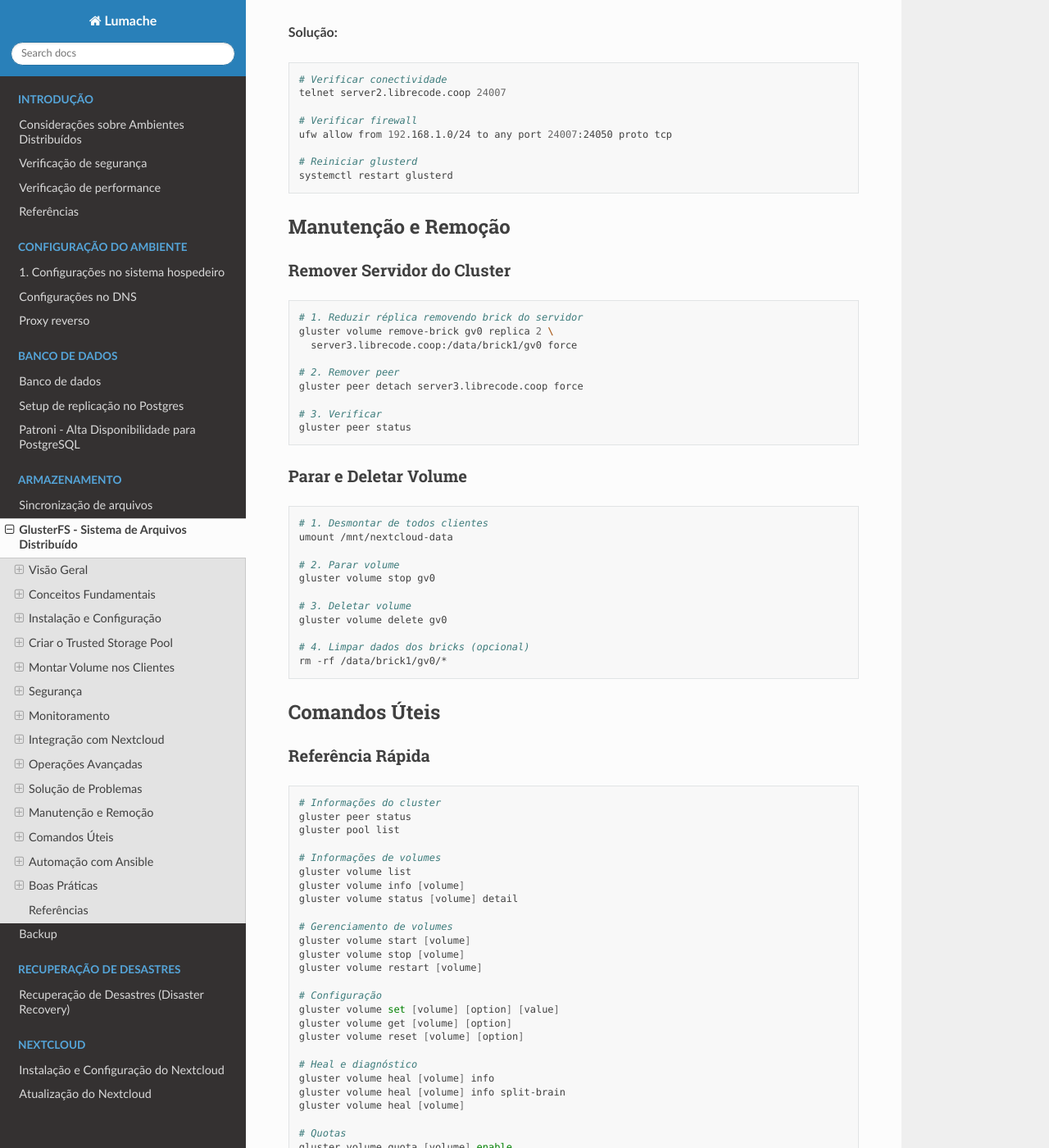
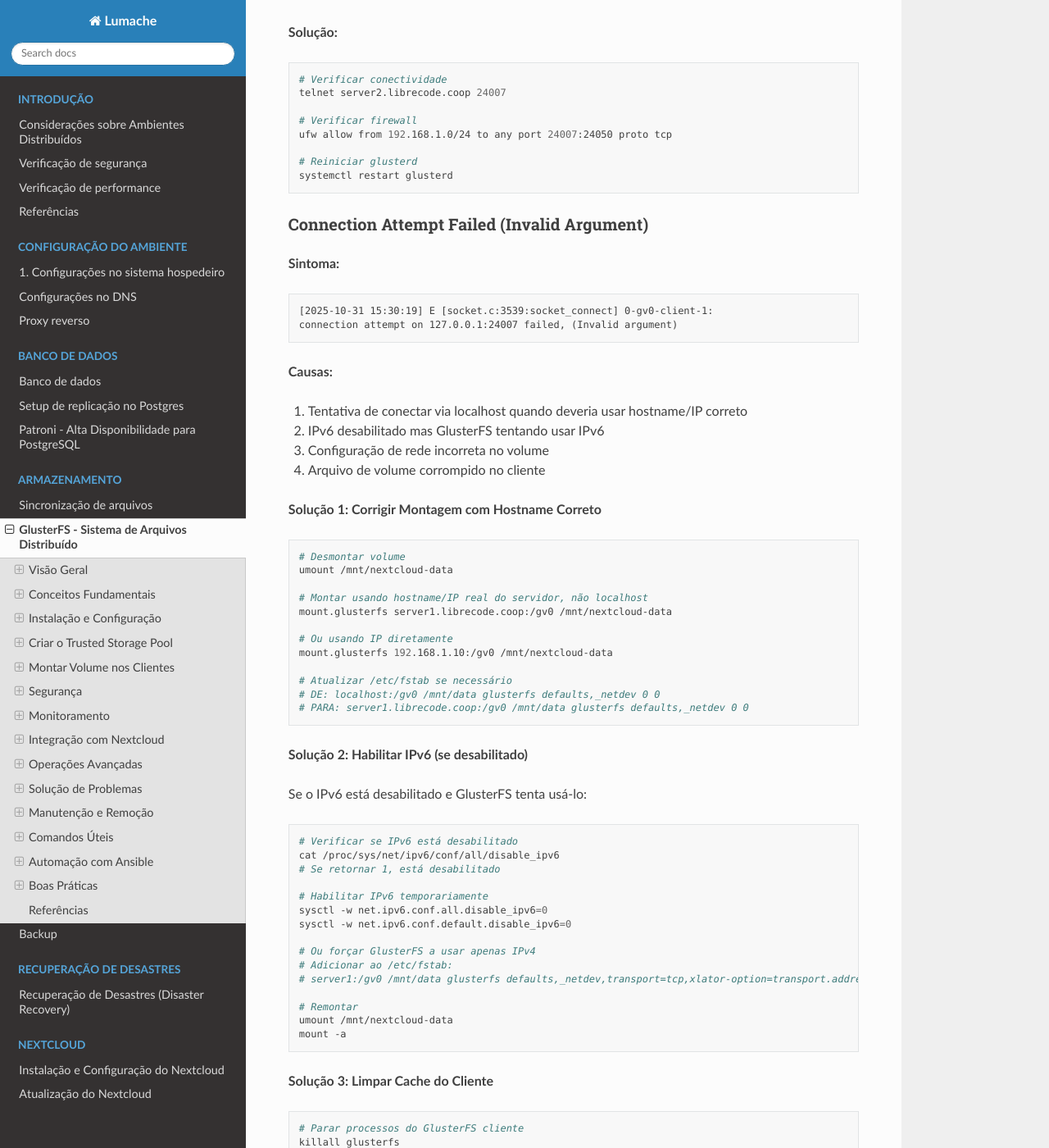
Before and after one commit to LibreCodeCoop/nextcloud-docs, a Sphinx documentation site: the page built from docs/source/glusterfs.rst, in a window 1280 px wide and 1400 px high, scrolled down 14681 px. Shown: the whole window at 82% size. Built offline with Sphinx 7.4.7 and the Read the Docs theme 3.1.0, drawn with Linux system fonts in a browser that asks for light colours; pages that are not in the unit, such as notebooks, are missing from menus; some of the changed text lies outside the part shown.

Commit message:
Adicionar solução para erro 'connection attempt on 127.0.0.1:24007 failed'
Novo problema documentado:
- Connection Attempt Failed (Invalid Argument)
- Erro: socket_connect 0-gv0-client-1: connection attempt on 127.0.0.1:24007 failed

5 soluções detalhadas:
1. Corrigir montagem com hostname correto
   - Usar hostname/IP real em vez de localhost
   - Atualizar /etc/fstab

2. Habilitar IPv6 ou forçar IPv4
   - Verificar se IPv6 está desabilitado
   - Forçar transport.address-family=inet

3. Limpar cache do cliente
   - Killall glusterfs
   - Remover /var/lib/glusterd/vols e /var/run/gluster

4. Verificar e corrigir /etc/hosts
   - Não usar 127.0.0.1 para servidores GlusterFS
   - Usar IPs reais

5. Recriar volfile do cliente
   - Forçar fetch com -o fetch-attempts=3

Inclui validação completa da solução

```diff
--- a/docs/source/glusterfs.rst
+++ b/docs/source/glusterfs.rst
@@ -829,6 +829,125 @@ Porta TCP N/A
    # Reiniciar glusterd
    systemctl restart glusterd
 
+Connection Attempt Failed (Invalid Argument)
+~~~~~~~~~~~~~~~~~~~~~~~~~~~~~~~~~~~~~~~~~~~~~
+
+**Sintoma:**
+
+.. code-block:: text
+
+   [2025-10-31 15:30:19] E [socket.c:3539:socket_connect] 0-gv0-client-1:
+   connection attempt on 127.0.0.1:24007 failed, (Invalid argument)
+
+**Causas:**
+
+1. Tentativa de conectar via localhost quando deveria usar hostname/IP correto
+2. IPv6 desabilitado mas GlusterFS tentando usar IPv6
+3. Configuração de rede incorreta no volume
+4. Arquivo de volume corrompido no cliente
+
+**Solução 1: Corrigir Montagem com Hostname Correto**
+
+.. code-block:: bash
+
+   # Desmontar volume
+   umount /mnt/nextcloud-data
+
+   # Montar usando hostname/IP real do servidor, não localhost
+   mount.glusterfs server1.librecode.coop:/gv0 /mnt/nextcloud-data
+
+   # Ou usando IP diretamente
+   mount.glusterfs 192.168.1.10:/gv0 /mnt/nextcloud-data
+
+   # Atualizar /etc/fstab se necessário
+   # DE: localhost:/gv0 /mnt/data glusterfs defaults,_netdev 0 0
+   # PARA: server1.librecode.coop:/gv0 /mnt/data glusterfs defaults,_netdev 0 0
+
+**Solução 2: Habilitar IPv6 (se desabilitado)**
+
+Se o IPv6 está desabilitado e GlusterFS tenta usá-lo:
+
+.. code-block:: bash
+
+   # Verificar se IPv6 está desabilitado
+   cat /proc/sys/net/ipv6/conf/all/disable_ipv6
+   # Se retornar 1, está desabilitado
+
+   # Habilitar IPv6 temporariamente
+   sysctl -w net.ipv6.conf.all.disable_ipv6=0
+   sysctl -w net.ipv6.conf.default.disable_ipv6=0
+
+   # Ou forçar GlusterFS a usar apenas IPv4
+   # Adicionar ao /etc/fstab:
+   # server1:/gv0 /mnt/data glusterfs defaults,_netdev,transport=tcp,xlator-option=transport.address-family=inet 0 0
+
+   # Remontar
+   umount /mnt/nextcloud-data
+   mount -a
+
+**Solução 3: Limpar Cache do Cliente**
+
+.. code-block:: bash
+
+   # Parar processos do GlusterFS cliente
+   killall glusterfs
+
+   # Limpar arquivos de cache/volume do cliente
+   rm -rf /var/lib/glusterd/vols/gv0/run/
+   rm -rf /var/run/gluster/
+
+   # Remontar volume
+   mount.glusterfs server1.librecode.coop:/gv0 /mnt/nextcloud-data
+
+**Solução 4: Verificar e Corrigir /etc/hosts**
+
+.. code-block:: bash
+
+   # Verificar /etc/hosts
+   cat /etc/hosts | grep -E "server|localhost"
+
+   # Deve ter:
+   127.0.0.1       localhost
+   192.168.1.10    server1.librecode.coop server1
+   192.168.1.11    server2.librecode.coop server2
+
+   # NÃO deve ter servidor GlusterFS apontando para 127.0.0.1
+   # ERRADO: 127.0.0.1 server1.librecode.coop
+   # CORRETO: 192.168.1.10 server1.librecode.coop
+
+**Solução 5: Recriar Volfile do Cliente**
+
+.. code-block:: bash
+
+   # No servidor, obter volfile
+   gluster volume info gv0
+
+   # No cliente, forçar atualização do volfile
+   mount.glusterfs server1.librecode.coop:/gv0 /mnt/nextcloud-data -o fetch-attempts=3
+
+   # Verificar logs do cliente
+   tail -f /var/log/glusterfs/mnt-nextcloud-data.log
+
+**Validar Solução:**
+
+.. code-block:: bash
+
+   # Verificar montagem
+   df -h | grep gv0
+   mount | grep gv0
+
+   # Testar leitura
+   ls -la /mnt/nextcloud-data
+
+   # Testar escrita
+   touch /mnt/nextcloud-data/test-$(date +%s).txt
+
+   # Verificar logs sem erros
+   tail -20 /var/log/glusterfs/mnt-nextcloud-data.log | grep -i error
+
+.. warning::
+   Nunca use ``localhost`` ou ``127.0.0.1`` para montar volumes GlusterFS em clientes remotos. Sempre use o hostname ou IP real do servidor GlusterFS.
+
 Manutenção e Remoção
 --------------------
 
```
